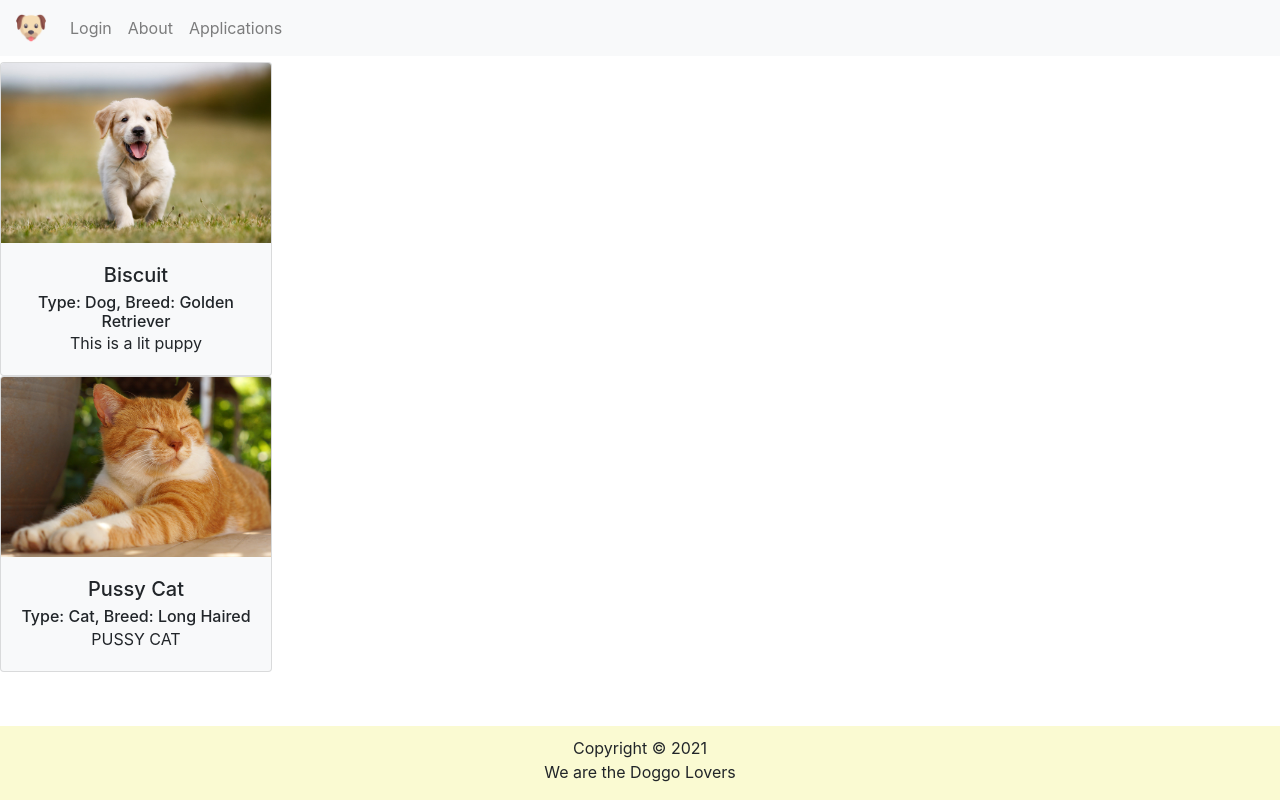
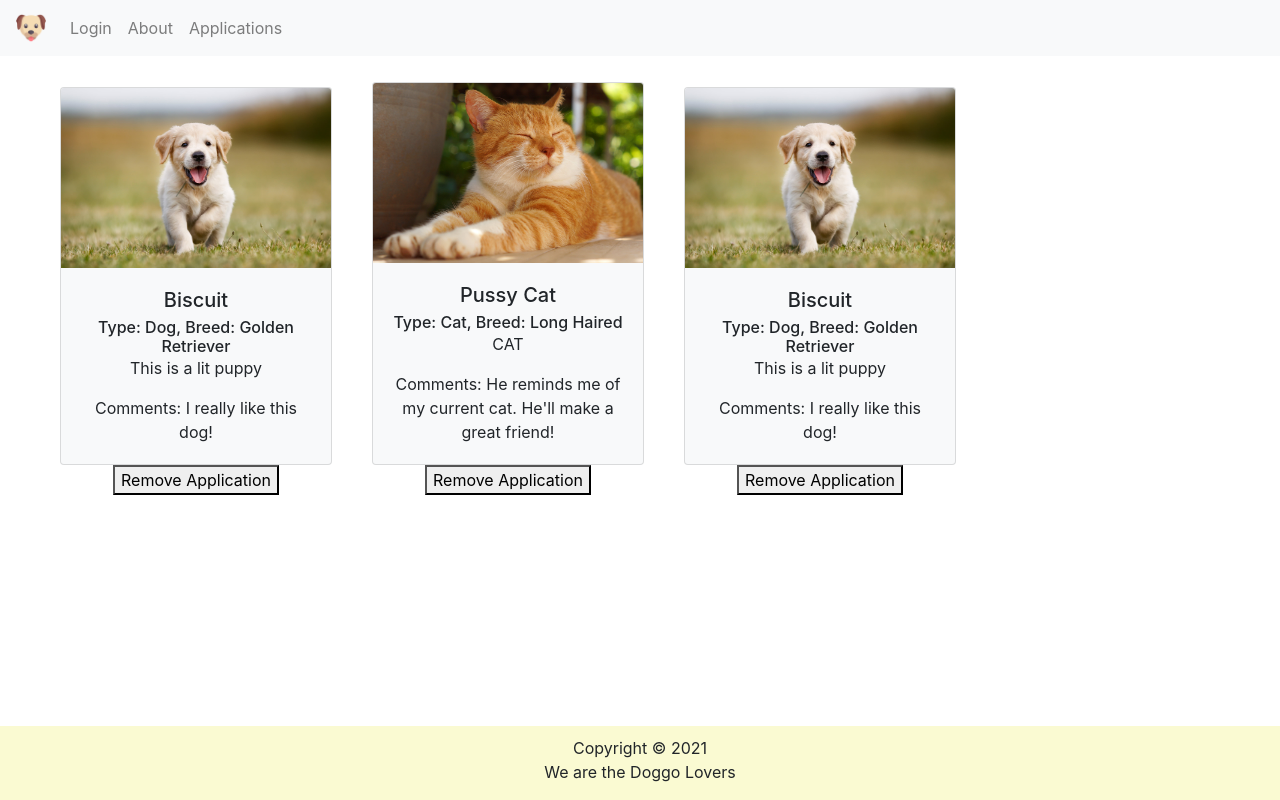
Before and after one commit to jchua24/pinder, a React (Create React App) app in the folder pet-adoption/: page /applications in a window 1280 px wide. Built offline with nearby package versions, Linux system fonts and the light colour scheme.

Commit message:
More work on Applications and SubmitApp

```diff
--- a/pet-adoption/package.json
+++ b/pet-adoption/package.json
@@ -12,7 +12,7 @@
     "react-bootstrap": "^1.5.0",
     "react-dom": "^17.0.1",
     "react-router-dom": "^5.2.0",
-    "react-scripts": "4.0.3",
+    "react-scripts": "^4.0.3",
     "web-vitals": "^1.0.1"
   },
   "scripts": {
--- a/pet-adoption/src/components/Applications/Applications.css
+++ b/pet-adoption/src/components/Applications/Applications.css
@@ -2,4 +2,12 @@
   .Applications {
     padding: 6px 0;
   }
+  .list {
+    list-style-type:none;
+    float: left;
+  }
+  .item {
+    display: inline-block;
+    margin: 20px;
+  }
 }
--- a/pet-adoption/src/components/Applications/Applications.js
+++ b/pet-adoption/src/components/Applications/Applications.js
@@ -1,18 +1,48 @@
 import React from "react";
-
 import "./Applications.css";
 import Pet from "../Pet";
+import { uid } from 'react-uid'
 
 class Applications extends React.Component {
   constructor(props) {
     super();
+    this.state = {
+      apps: [
+        {name: "Biscuit", type: "Dog", breed: "Golden Retriever", imgSrc: "/dogo.jpeg", addInfo: "This is a lit puppy", comments: "I really like this dog!"},
+        {name: "Pussy Cat", type: "Cat", breed: "Long Haired", imgSrc: "/cat1.jpg", addInfo: "CAT", comments: "He reminds me of my current cat. He'll make a great friend!"},
+        {name: "Biscuit", type: "Dog", breed: "Golden Retriever", imgSrc: "/dogo.jpeg", addInfo: "This is a lit puppy", comments: "I really like this dog!"}
+      ]
+    }
   }
+  removeApp (app) {
+    const filteredApps = this.state.apps.filter((appList) =>{
+      return appList != app
+    })
+    this.setState({
+      apps: filteredApps
+    })
+  }
+
   render() {
     return (
       <div className = "Applications">
-        <Pet name="Biscuit" type="Dog" breed="Golden Retriever" imgSrc="/dogo.jpeg" addInfo="This is a lit puppy"/>
+        <ul className="list">
+          {
+            this.state.apps.map((app) => {
+              return(
+              <li className = "item" key={uid(app)}>
+                <Pet name={app.name} type={app.type} breed={app.breed} imgSrc={app.imgSrc} addInfo={app.addInfo} comments={app.comments}/>
+                <button onClick={() => this.removeApp(app)}> Remove Application </button>
+              </li>
+              )
+            })
+          }
+        </ul>
+        {
+        /*<Pet name="no u" type="test" breed="perhaps" imgSrc="/dogo.jpeg" addInfo="kk"/>
         <Pet name="Pussy Cat" type="Cat" breed="Long Haired" imgSrc="/cat1.jpg" addInfo="PUSSY CAT"/>
-        {/*<Pet name="Big Boi" type="Dog" breed="Samoyed" imgSrc="/bigb.jpg" addInfo="The BIGGEST BOI you can find"/>*/}
+        <Pet name="Big Boi" type="Dog" breed="Samoyed" imgSrc="/bigb.jpg" addInfo="The BIGGEST BOI you can find"/>
+        */}
       </div>
     );
   }
--- a/pet-adoption/src/components/Pet.js
+++ b/pet-adoption/src/components/Pet.js
@@ -13,6 +13,7 @@ class Pet extends React.Component {
                 <Card.Title>{this.props.name}</Card.Title>
                 <Card.Subtitle>Type: {this.props.type}, Breed: {this.props.breed}</Card.Subtitle>
                 <Card.Text>{this.props.addInfo}</Card.Text>
+                {this.props.comments !== '' ? <Card.Text>Comments: {this.props.comments}</Card.Text> : ""}
             </Card.Body>
         </Card>
     );
@@ -22,7 +23,8 @@ class Pet extends React.Component {
 Pet.defaultProps = {
     'Bread' : 'Unknown',
     'Age' : 'Uknown',
-    'addInfo' : 'No additional information available at the moment'
+    'addInfo' : 'No additional information available at the moment',
+    'comments' : ''
 }
 
 export default Pet;
--- a/pet-adoption/src/components/SubmitApp/SubmitApp.js
+++ b/pet-adoption/src/components/SubmitApp/SubmitApp.js
@@ -1,20 +1,38 @@
 import React from "react";
 import {Form, Button} from "react-bootstrap";
+import {Redirect, useHistory} from "react-router-dom";
 
 import "./SubmitApp.css";
+import Applications from "../Applications/Applications"
 
 class SubmitApp extends React.Component {
   constructor(props) {
     super();
     this.state = {
-      comments: ""
+      comments: "",
+      redirect: ""
     }
+    this.handleSubmit = this.handleSubmit.bind(this);
   }
   handleSubmit (event){
     event.preventDefault();
-    alert("submit!");
+    alert("submit! (no effect)");
+    /* Addition of pets to applications is NOT working
+    const newapp = {
+      name: "Big Boi",
+      type: "Dog",
+      breed: "Samoyed",
+      imgSrc: "/bigb.jpg",
+      addInfo: "Huge doggo",
+      comments: "He looks very fluffly! I'm in."
+    }
+    super.state.apps.push(newapp)
+    super.setState({super.state.apps})*/
+    this.setState({redirect: "/applications"});
   }
   render() {
+    if (this.state.redirect.length > 0)
+      return <Redirect to={this.state.redirect} />
     return (
       <div className = "SubmitApp">
             <Form onSubmit={this.handleSubmit}>
```
Also changed, not shown: 1 other file (tests, documents, lock files or other folders).
